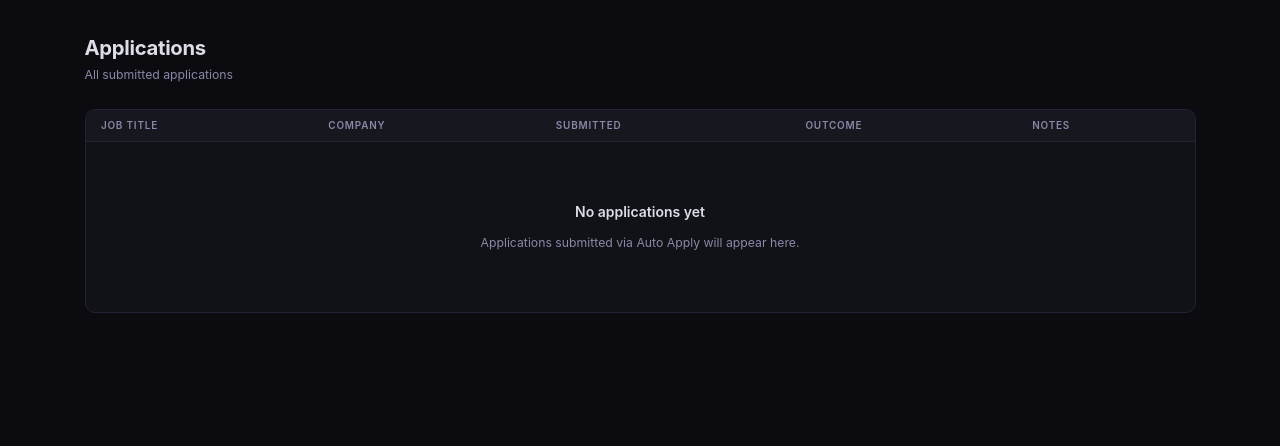
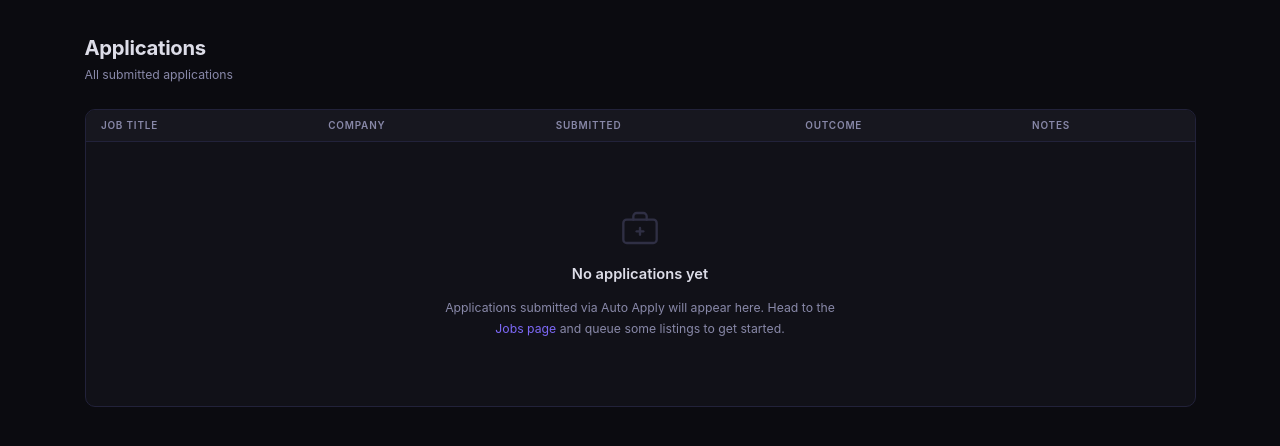
Before and after one commit to vibhastallapalli/Job-Bot, a Flask app: page /applications in a window 1280 px wide. Shown: the part 54-500 px from the top of the page. Run offline with Flask 3, Linux system fonts and the light colour scheme; data that the repository does not hold is empty.

Commit message:
Improve empty state messages with SVG icons and actionable subtitles

```diff
--- a/web/static/css/css_style.css
+++ b/web/static/css/css_style.css
@@ -417,18 +417,20 @@ tbody tr:hover td { background: rgba(255,255,255,.022); }
   display: flex;
   flex-direction: column;
   align-items: center;
-  padding: 3.5rem 2rem;
+  padding: 4rem 2rem;
   text-align: center;
-  gap: .7rem;
+  gap: .85rem;
 }
 
-.empty-state__title { font-size: 1rem; font-weight: 600; }
+.empty-state svg { opacity: .55; margin-bottom: .25rem; }
+
+.empty-state__title { font-size: 1.05rem; font-weight: 600; }
 
 .empty-state__desc {
   font-size: .875rem;
   color: var(--text-2);
-  max-width: 380px;
-  line-height: 1.65;
+  max-width: 400px;
+  line-height: 1.7;
 }
 
 /* ─── Flash messages ─────────────────────────────────────────────────────── */
--- a/web/templates/templates_applications.html
+++ b/web/templates/templates_applications.html
@@ -32,9 +32,14 @@
         <tr>
           <td colspan="5">
             <div class="empty-state">
+              <svg xmlns="http://www.w3.org/2000/svg" width="40" height="40" viewBox="0 0 24 24" fill="none" stroke="var(--text-3)" stroke-width="1.4" stroke-linecap="round" stroke-linejoin="round">
+                <rect x="2" y="7" width="20" height="14" rx="2"/><path d="M16 7V5a2 2 0 0 0-2-2h-4a2 2 0 0 0-2 2v2"/><line x1="12" y1="12" x2="12" y2="16"/><line x1="10" y1="14" x2="14" y2="14"/>
+              </svg>
               <div class="empty-state__title">No applications yet</div>
               <div class="empty-state__desc">
                 Applications submitted via Auto Apply will appear here.
+                Head to the <a href="{{ url_for('main.jobs') }}" style="color:var(--accent)">Jobs page</a>
+                and queue some listings to get started.
               </div>
             </div>
           </td>
```
Also changed, not shown: web/templates/templates_jobs.html (+27 -10 lines), web/templates/templates_logs.html (+6 -2 lines).
